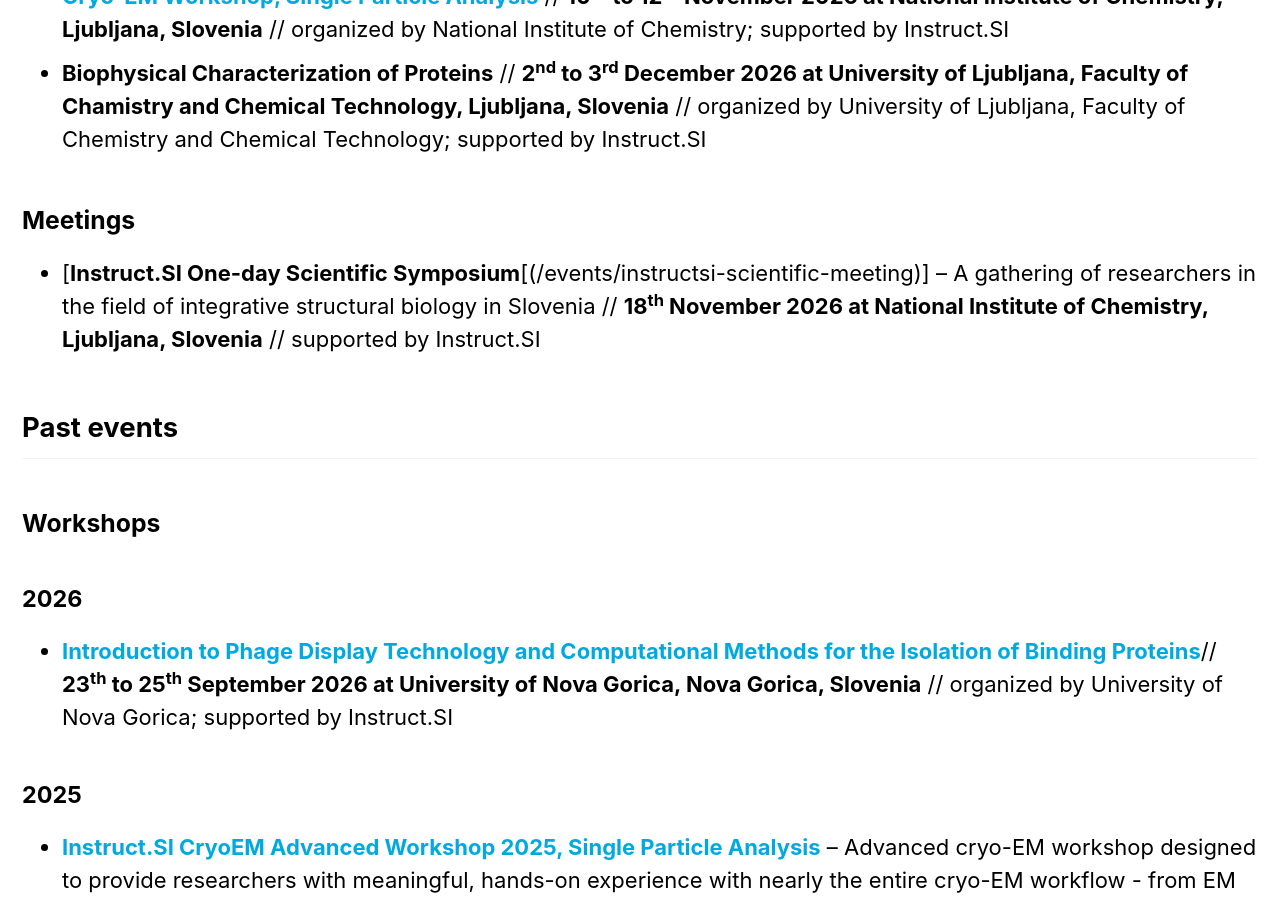
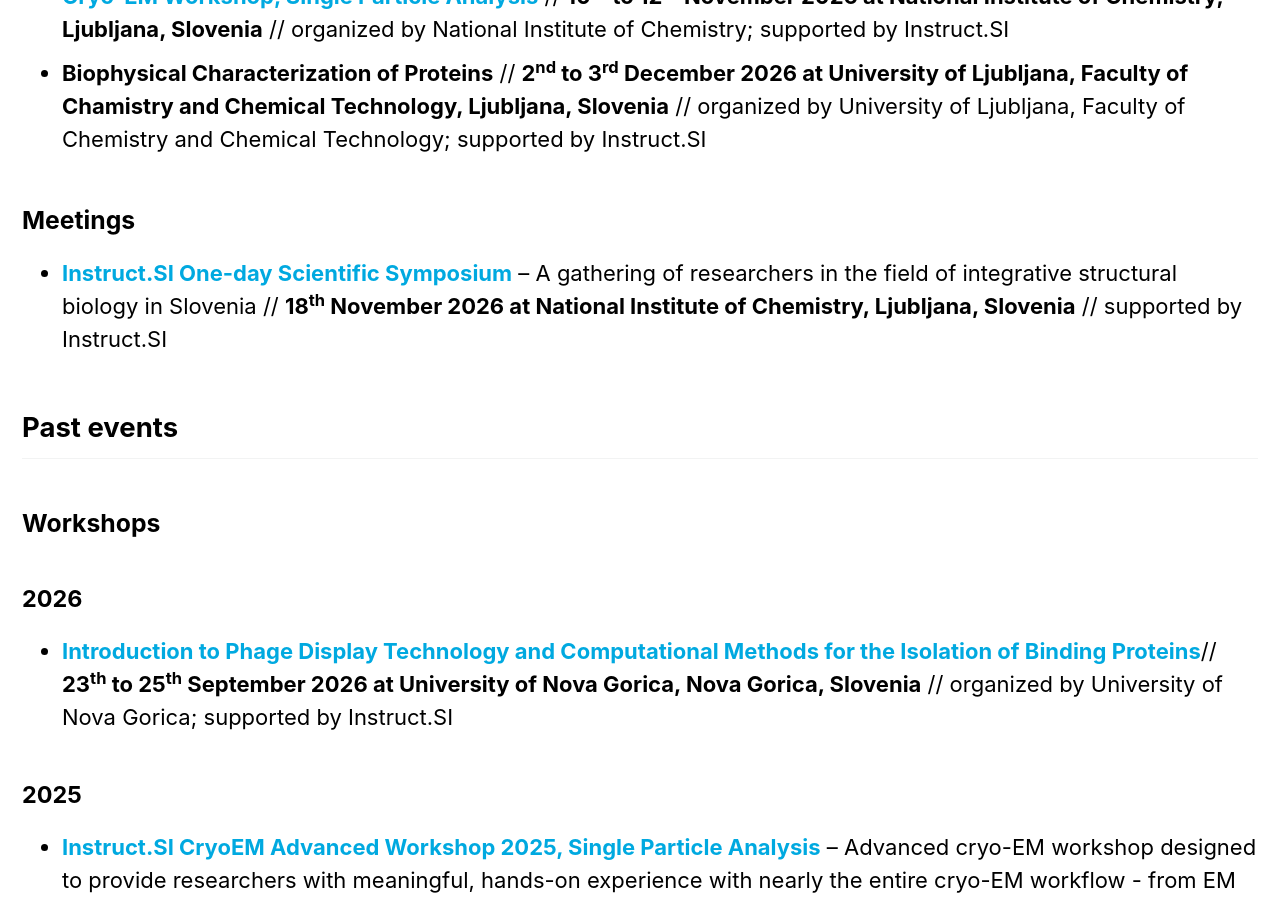
Before and after one commit to InstructSI/instructsi.github.io, a Jekyll site: the page built from _pages/events.md, in a window 1280 px wide and 900 px high, scrolled down 1215 px. Built offline with Jekyll 4.4.1, drawn with Linux system fonts in a browser that asks for light colours; cached includes are drawn as plain includes.

Commit message:
Updated events webpage - typo

```diff
--- a/_pages/events.md
+++ b/_pages/events.md
@@ -32,7 +32,7 @@
 
 ### Meetings
 
-- [**Instruct.SI One-day Scientific Symposium**[(/events/instructsi-scientific-meeting)] – A gathering of researchers in the field of integrative structural biology in Slovenia // **18<sup>th</sup> November 2026 at National Institute of Chemistry, Ljubljana, Slovenia** // supported by Instruct.SI
+- [**Instruct.SI One-day Scientific Symposium**](/events/instructsi-scientific-meeting) – A gathering of researchers in the field of integrative structural biology in Slovenia // **18<sup>th</sup> November 2026 at National Institute of Chemistry, Ljubljana, Slovenia** // supported by Instruct.SI
 
 ## Past events
 
```
